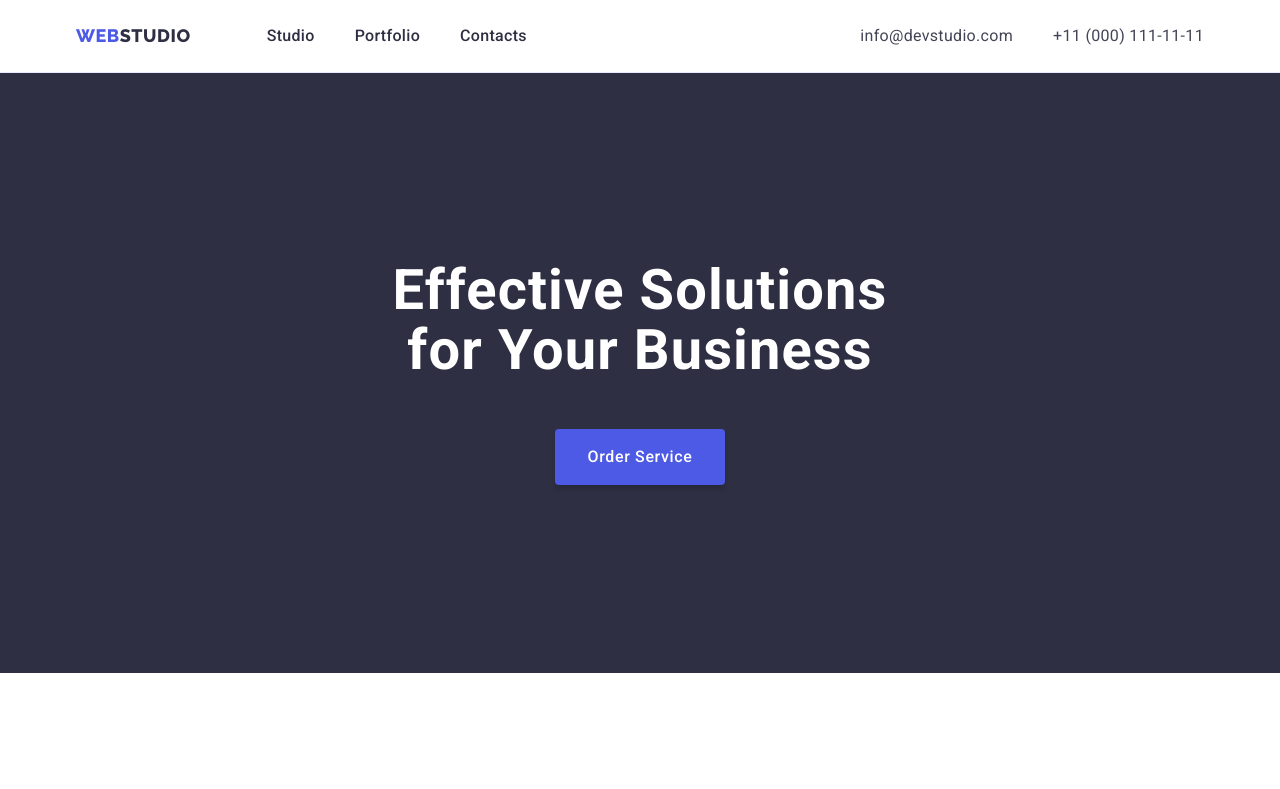
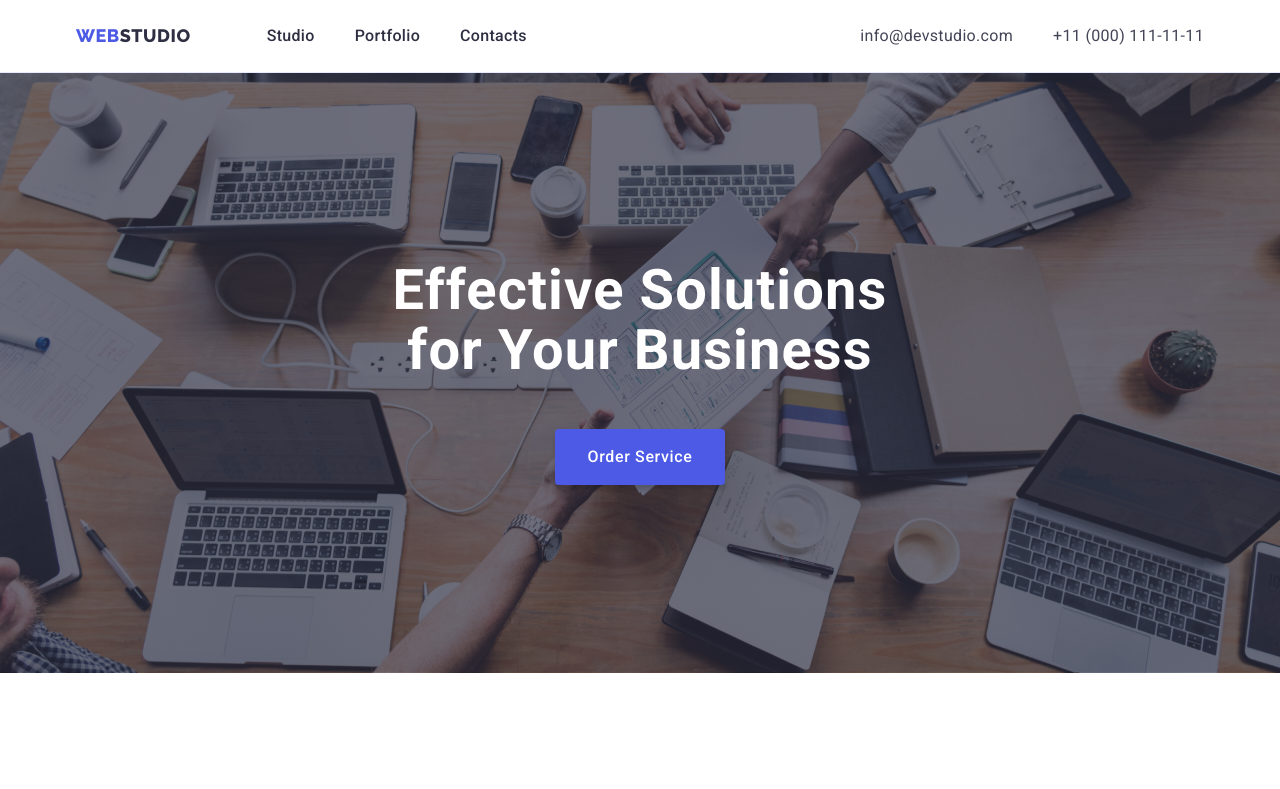
Before and after one commit to Phanes666/goit-markup-hw-04, a plain HTML site: page index.html in a window 1280 px wide. Shown: the top 789 px of the page. Drawn offline with nearby package versions, Linux system fonts and the light colour scheme.

Commit message:
11111111111111111111111

```diff
--- a/css/styles.css
+++ b/css/styles.css
@@ -160,11 +160,19 @@ button {
 }
 
 .hero {
-  background-color: #2e2f42;
+  background-color: var(--color-txt);
+max-width: 1440px;
 
+margin-left: auto;
+margin-right: auto;
   padding: 188px 0;
+background-image: linear-gradient(rgba(46, 47, 66, 0.7),
+rgba(46, 47, 66, 0.7)),
+ url(../images/hero-background/people-office-1.jpg);
+background-repeat: no-repeat;
+background-position: center;
+background-size: cover;
 
-  margin: 0 auto;
 }
 .hero-title {
   font-style: normal;
```
Also changed, not shown: images/hero-background/people-office-1.jpg (added), images/hero-background2/Dark-bg.png (added).
